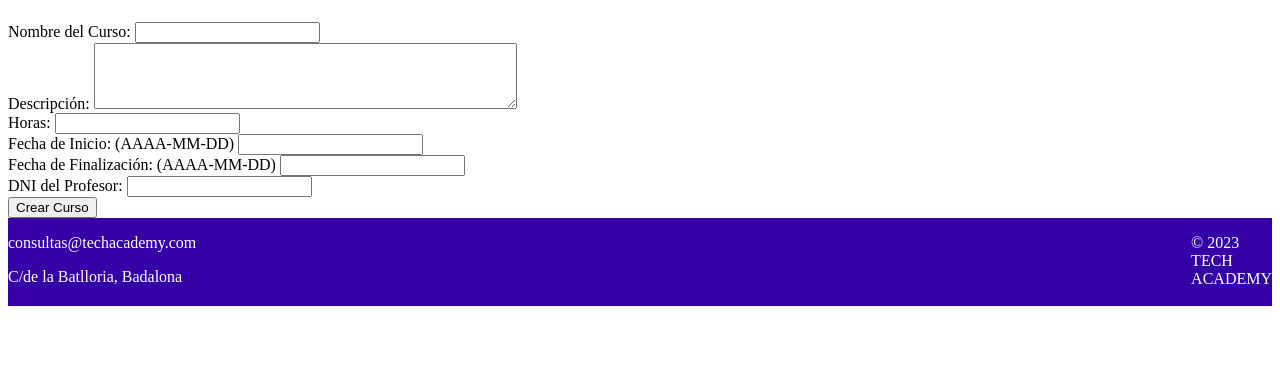
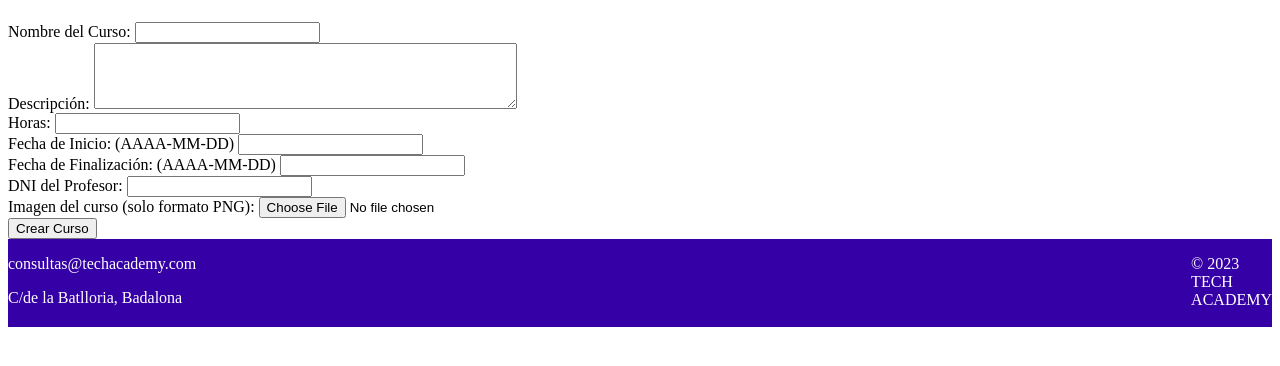
Before and after one commit to marcsaez/proyecto1, a PHP site: page /formulariocursos.php in a window 1280 px wide. Shown: the part 141-507 px from the top of the page. Run offline with PHP 8.4, Linux system fonts and the light colour scheme.

Commit message:
Casi nada

```diff
--- a/BaseDatos/BBDDtech_academy.sql
+++ b/BaseDatos/BBDDtech_academy.sql
@@ -33,6 +33,7 @@ CREATE TABLE administradores (
 CREATE TABLE cursos (
     codigo INT AUTO_INCREMENT PRIMARY KEY,
     nombre VARCHAR(255) NOT NULL,
+    imagen VARCHAR(255),
     descripcion TEXT,
     horas INT,
     inicio DATE,
--- a/FRONTEND/formulariocursos.php
+++ b/FRONTEND/formulariocursos.php
@@ -48,6 +48,9 @@
         <label for="fk_profesor">DNI del Profesor:</label>
         <input type="text" name="fk_profesor" required><br>
 
+        <label for="imagen">Imagen del curso (solo formato PNG):</label>
+        <input type="file" name="imagen" accept=".png"><br>
+
         <input type="submit" value="Crear Curso">
     </form>
 
```
Also changed, not shown: FRONTEND/img/cursos/1.png (added).
